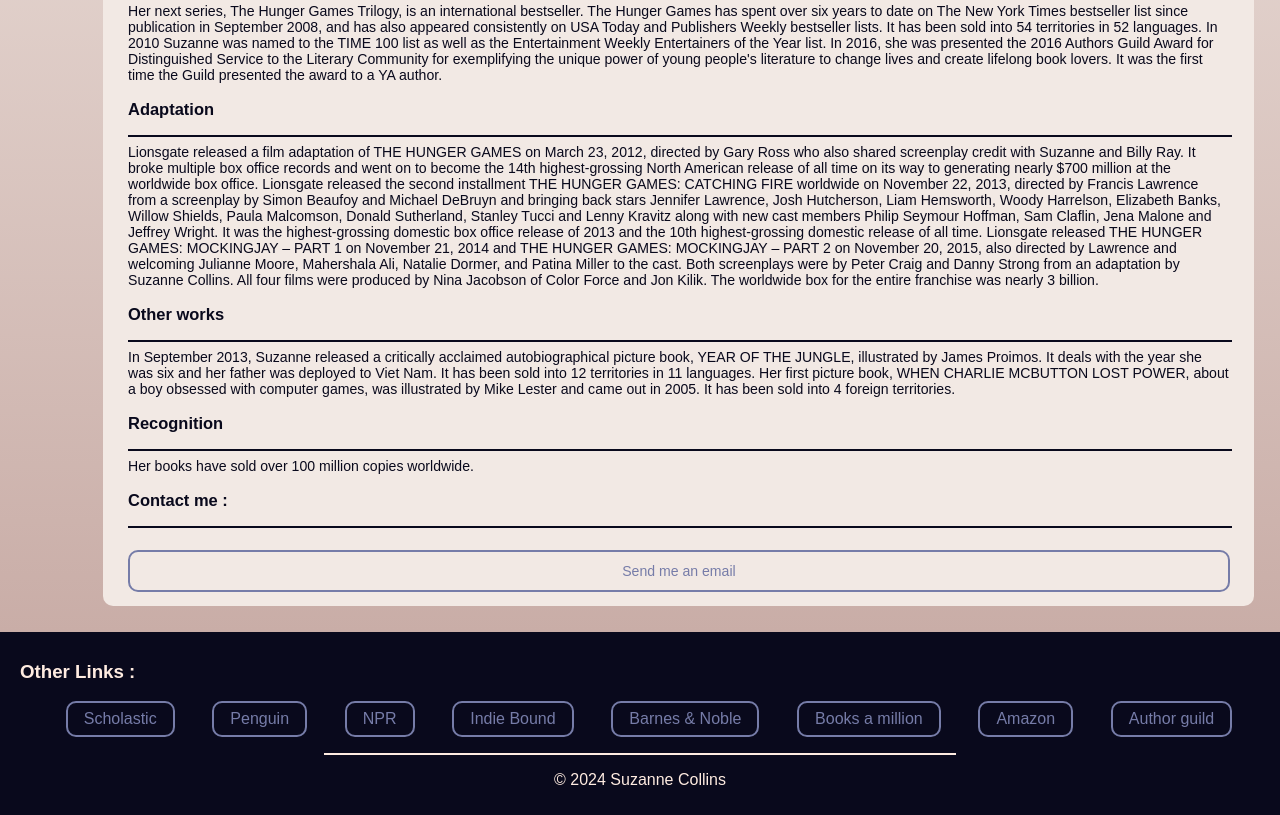
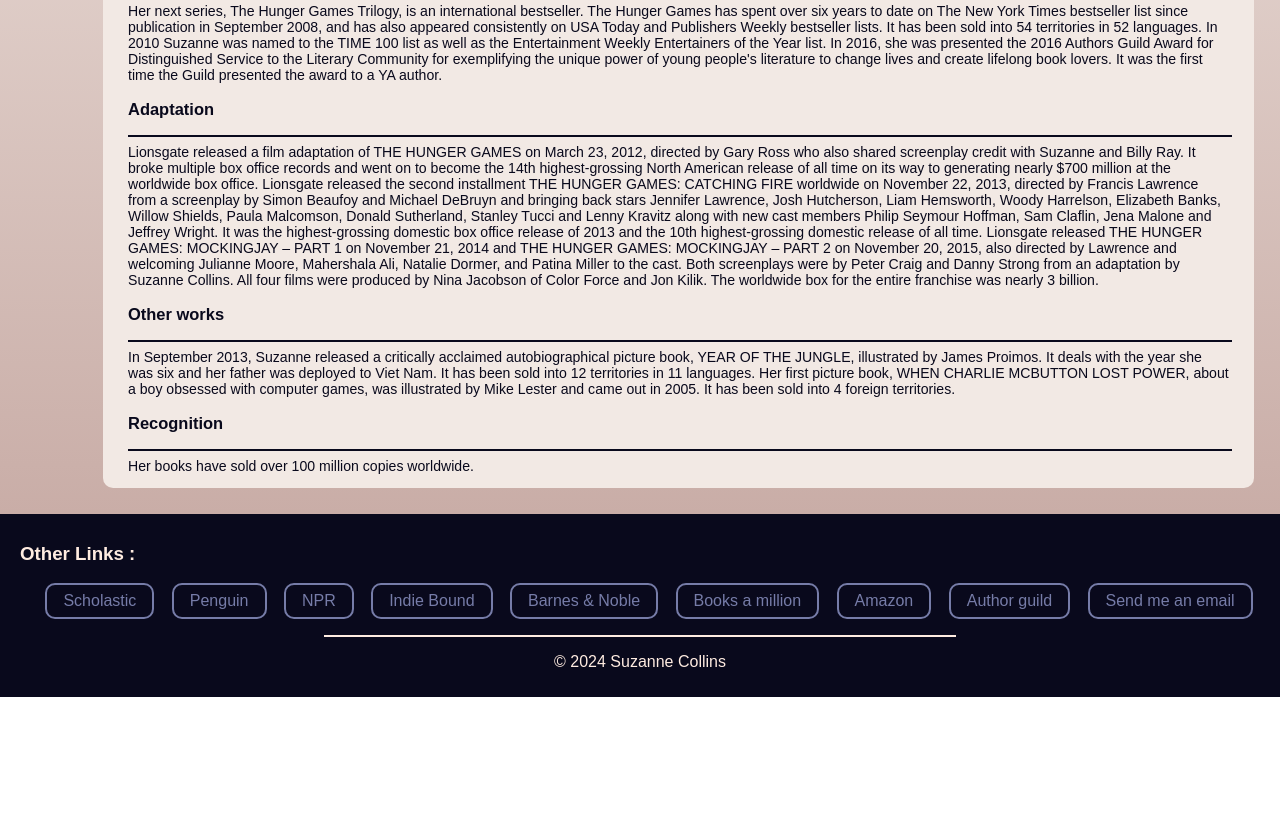
Before and after one commit to Neirpy/ergo-cognitive-grunblatt, a website built with Vite: page html/bio.html in a window 1280 px wide. Shown: the part 492-1307 px from the top of the page. After the commit the page ends 1189 px from the top, so only its background shows below. Built offline with nearby package versions, Linux system fonts and the light colour scheme.

Commit message:
fix: correction send a mail

```diff
--- a/html/bio.html
+++ b/html/bio.html
@@ -122,13 +122,6 @@
                 <p>
                     Her books have sold over 100 million copies worldwide.
                 </p>
-                <h3>Contact me :</h3>
-                <hr>
-                <p>
-                    <a class="btnBuy" href="mailto:suzannecollins@gmail.com">
-                        Send me an email
-                    </a>
-                </p>
             </div>
         </section>
     </article>
@@ -146,6 +139,7 @@
         <li><a href="https://www.booksamillion.com/">Books a million</a></li>
         <li><a href="https://www.amazon.com/s?k=suzanne+collins&crid=15PGO17I5J1YR&sprefix=suzann%2Caps%2C150&ref=nb_sb_ss_ts-doa-p_2_6">Amazon</a></li>
         <li><a href="https://authorsguild.org/">Author guild</a></li>
+        <li><a href="mailto:suzannecollins@gmail.com">Send me an email</a></li>
     </ul>
     <hr>
     <p>© 2024 Suzanne Collins</p>
```
Also changed, not shown: html/catching_fire.html (+1 -0 lines), html/events.html (+1 -0 lines), html/gregor_and_the_code_of_claw.html (+1 -0 lines), html/gregor_and_the_curse_of_the_warmbloods.html (+1 -0 lines), html/gregor_and_the_marks_of_secret.html (+1 -0 lines), html/gregor_and_the_prophecy_of_bane.html (+1 -0 lines), html/gregor_the_overlander.html (+1 -0 lines), html/mockingjay.html (+1 -0 lines), html/the_hunger_games.html (+1 -0 lines), html/when_charlie_mcbutton.html (+1 -0 lines), html/works.html (+1 -0 lines), html/year_of_the_jungle.html (+1 -0 lines), index.html (+1 -0 lines).
